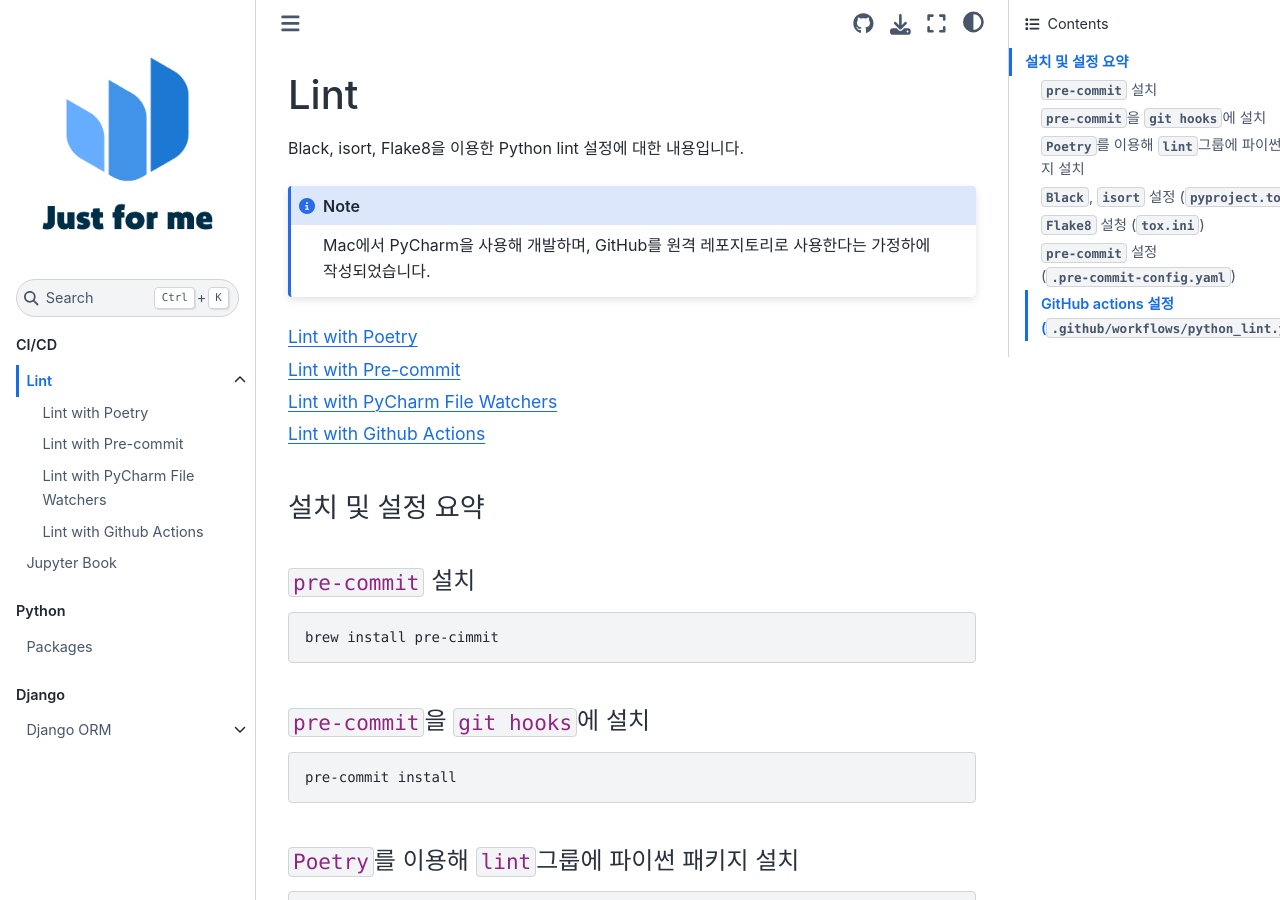
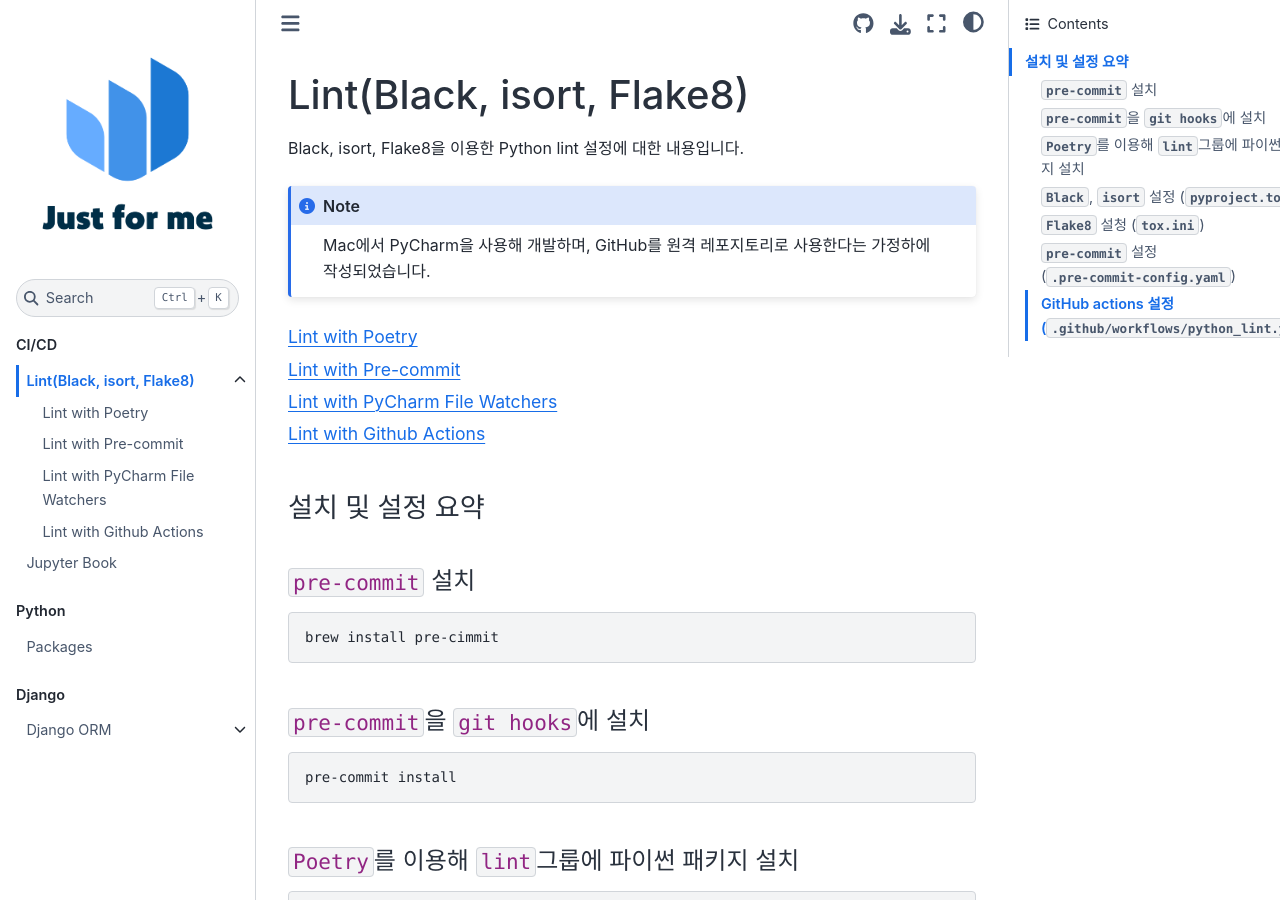
Before and after one commit to QbQi/Just-for-me, a Jupyter Book: the page built from docs/ci_cd/lint/index.md, in a window 1280 px wide and 900 px high. Built offline with Jupyter Book 1.0.4 settings and Sphinx 7.4.7 and the Sphinx Book theme 1.1.4, drawn with Linux system fonts in a browser that asks for light colours.

Commit message:
change lint name

````diff
--- a/docs/ci_cd/lint/index.md
+++ b/docs/ci_cd/lint/index.md
@@ -1,5 +1,5 @@
 (structure:index)=
-# Lint
+# Lint(Black, isort, Flake8)
 
 Black, isort, Flake8을 이용한 Python lint 설정에 대한 내용입니다.
 ```{note}
````
